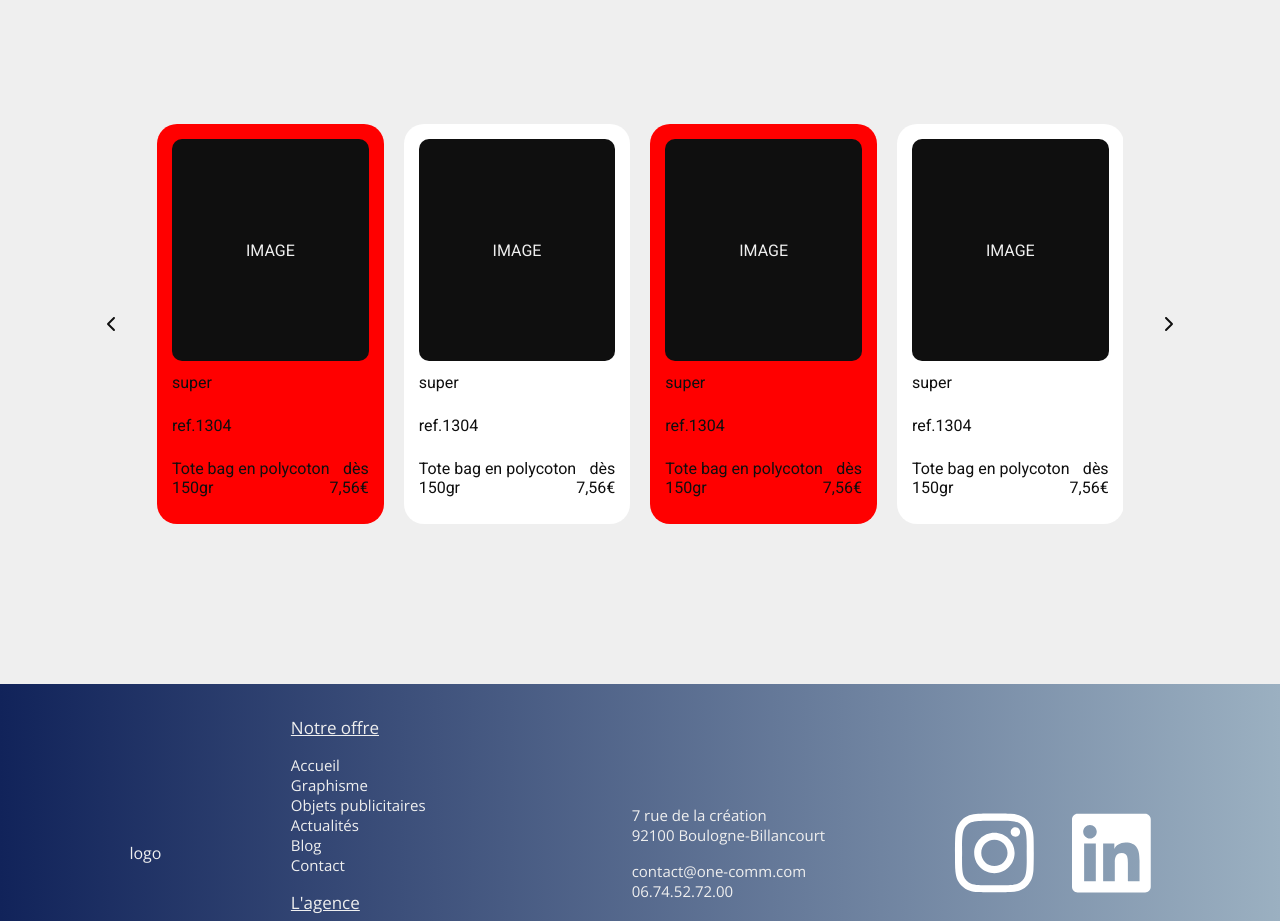
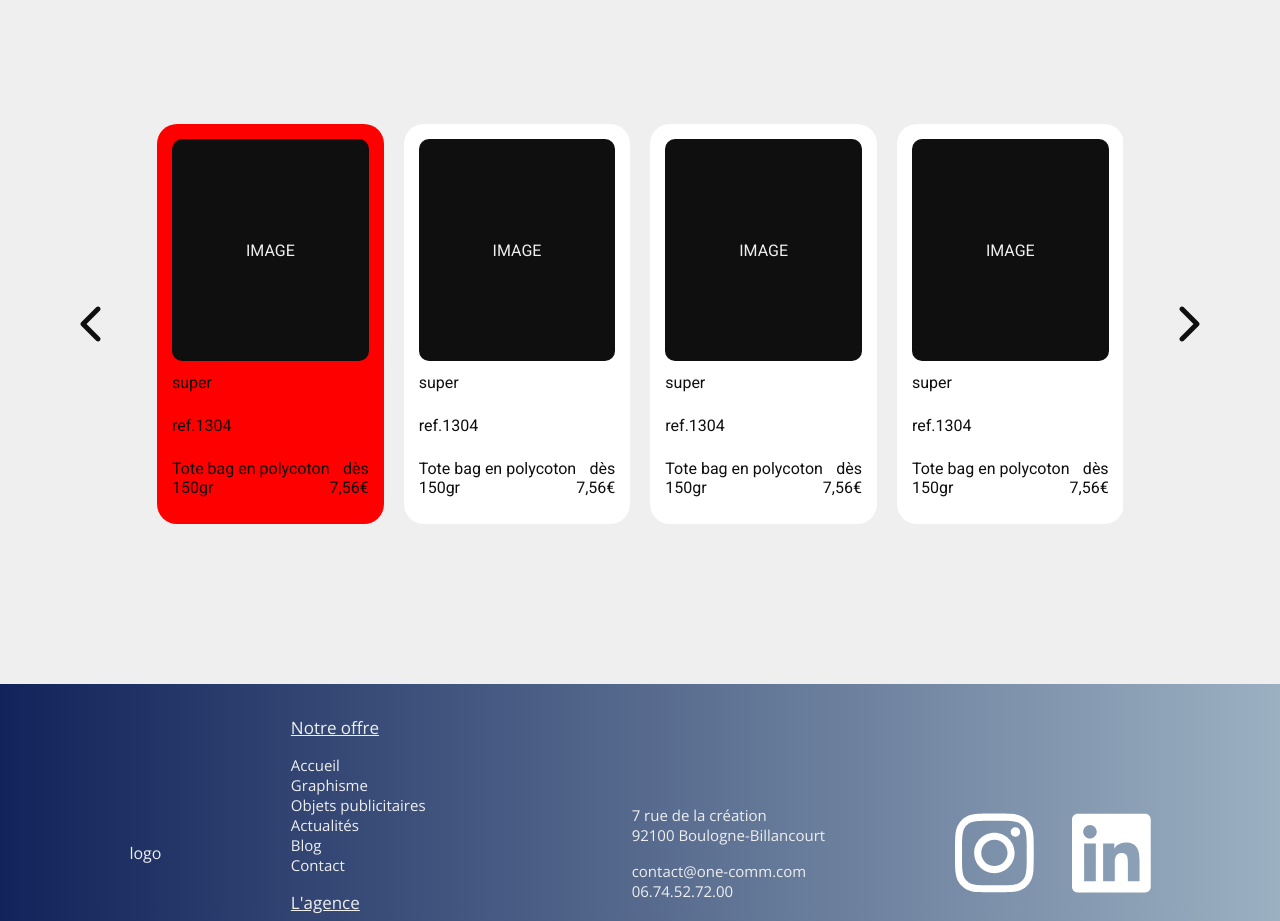
Before and after one commit to Scharlyopitz/One-comm, a React (Vite) app: page /objetsPublicitaires in a window 1280 px wide. Shown: the part 2900-3821 px from the top of the page. Built offline with nearby package versions, Linux system fonts and the light colour scheme.

Commit message:
Style caroussel tendance

```diff
--- a/src/components/ObjetsPublicitaires/OPSection2.jsx
+++ b/src/components/ObjetsPublicitaires/OPSection2.jsx
@@ -158,10 +158,8 @@ function Tendance() {
     }
   }, [currentItems]);
 
+  function Cards({ currentItems }) {
     function Card({ currentItems }) {
-    return (
-      <div className="bestSellerContainer">
-        {[...Array(cardNumber.length)].map((_, i) => {
       return (
         <div
           style={{
@@ -169,7 +167,6 @@ function Tendance() {
               20 * currentItems
             }px))`,
           }}
-              key={i}
           className="bestSeller"
         >
           <div className="image">IMAGE</div>
@@ -189,6 +186,12 @@ function Tendance() {
           </div>
         </div>
       );
+    }
+
+    return (
+      <div className="bestSellerContainer">
+        {[...Array(cardNumber.length)].map((_, i) => {
+          return <Card key={i} currentItems={currentItems} />;
         })}
       </div>
     );
@@ -202,7 +205,7 @@ function Tendance() {
           onClick={() => setCurrentItems(currentItems - 1)}
           icon={faChevronLeft}
         />
-        <Card currentItems={currentItems} />
+        <Cards currentItems={currentItems} />
         <FontAwesomeIcon
           onClick={() => setCurrentItems(currentItems + 1)}
           icon={faChevronRight}
--- a/src/sass/objetsPublicitaires/_objetsPublicitaires.scss
+++ b/src/sass/objetsPublicitaires/_objetsPublicitaires.scss
@@ -208,6 +208,8 @@
 
       svg {
         cursor: pointer;
+        width: 10vw;
+        height: 5vh;
       }
 
       .bestSellerContainer {
@@ -216,7 +218,6 @@
         overflow: hidden;
         white-space: nowrap;
         width: 966px;
-        margin: 0 40px;
 
         .bestSeller {
           display: flex;
@@ -227,7 +228,7 @@
           padding: 15px;
           border-radius: calc(20px);
 
-          &:nth-child(odd) {
+          &:first-child {
             background-color: red;
           }
 
--- a/src/style/style.css
+++ b/src/style/style.css
@@ -870,6 +870,8 @@ nav ul svg {
 }
 .OPSection2 .tendance .carroussel svg {
   cursor: pointer;
+  width: 10vw;
+  height: 5vh;
 }
 .OPSection2 .tendance .carroussel .bestSellerContainer {
   display: flex;
@@ -877,7 +879,6 @@ nav ul svg {
   overflow: hidden;
   white-space: nowrap;
   width: 966px;
-  margin: 0 40px;
 }
 .OPSection2 .tendance .carroussel .bestSellerContainer .bestSeller {
   display: flex;
@@ -888,7 +889,7 @@ nav ul svg {
   padding: 15px;
   border-radius: 20px;
 }
-.OPSection2 .tendance .carroussel .bestSellerContainer .bestSeller:nth-child(odd) {
+.OPSection2 .tendance .carroussel .bestSellerContainer .bestSeller:first-child {
   background-color: red;
 }
 .OPSection2 .tendance .carroussel .bestSellerContainer .bestSeller:last-child {
```
Also changed, not shown: 1 other file (tests, documents, lock files or other folders). Lines whose indentation alone changed are shown as unchanged.
